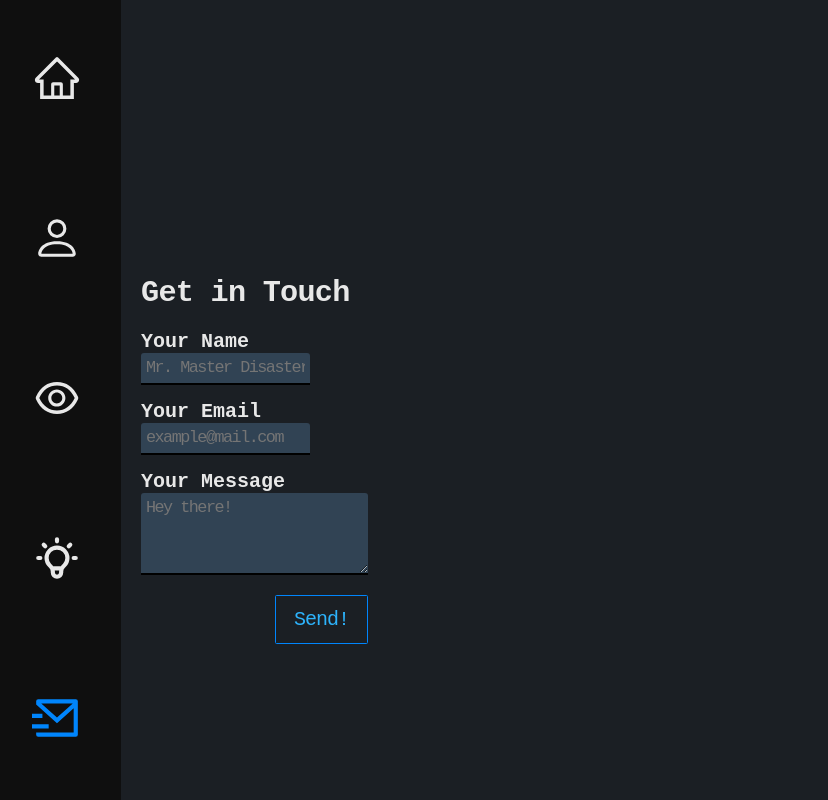
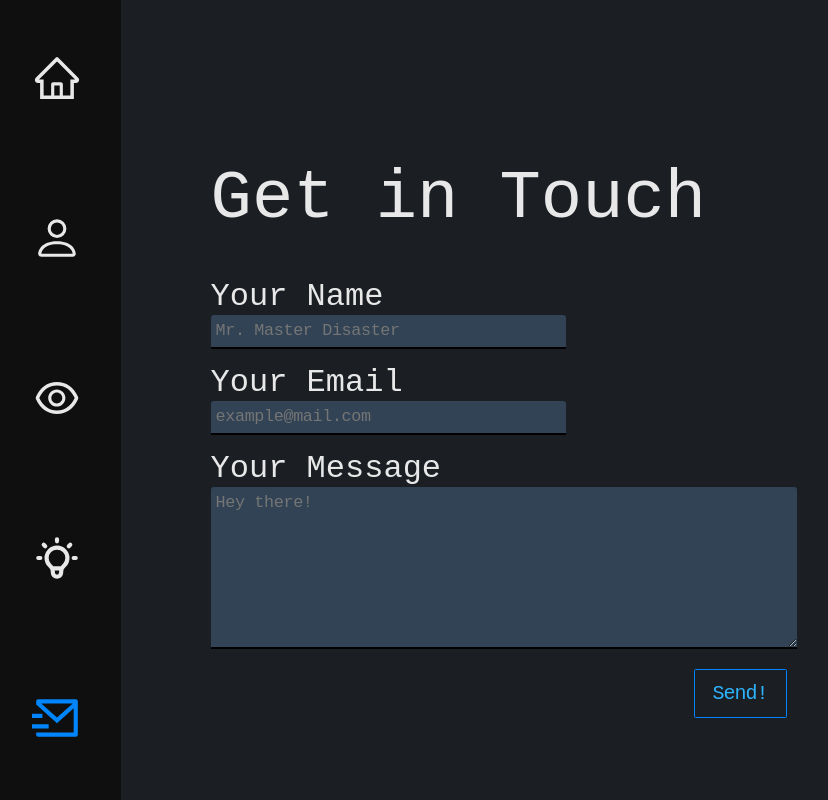
Before and after one commit to SpraylnlPray/MySite, a React app: page /contact in a window 1280 px wide. Shown: the whole page, without its empty margins (7-835 px from the left). Built offline with nearby package versions, Linux system fonts and the light colour scheme.

Commit message:
Contact for desktop

```diff
--- a/src/components/Contact/Contact.css
+++ b/src/components/Contact/Contact.css
@@ -1,8 +1,128 @@
+#contact-container {
+  color: #E8E8E8;
+  font-family: 'Courier New', Courier, monospace;
+}
+
 @media screen and (min-width: 751px) {
-/* For PC */
   #contact-container {
+    margin: 20vh 5vw 5vh 7vw;
+    width: 60vw;
+  }
+
+  #contact-header {
+    font-size: 4.3em;
+  }
+
+  #contact-form {
+    margin-top: 2.5em;
+  }
+
+  .form-input {
+    display: flex;
+    flex-direction: column;
+  }
+
+  .form-input > label {
+    font-size: 2em;
+  }
+
+  .form-input:not(:first-child) {
+    margin-top: 15px;
+  }
+
+  .form-input > input, .form-input > textarea {
+    transition-duration: 0.4s;
+    background-color: #314354;
     color: #E8E8E8;
+    border: none;
+    line-height: 1.9em;
+    font-size: 1.05em;
     font-family: 'Courier New', Courier, monospace;
+    letter-spacing: -0.01cm;
+    border-bottom: 2px solid black;
+    border-top-left-radius: 3px;
+    border-top-right-radius: 3px;
+    padding-left: 5px;
+    padding-right: 5px;
+  }
+
+  .form-input > input {
+    width: 45%;
+  }
+
+  .form-input > #message {
+    width: 75%;
+    height: 20vh;
+  }
+
+  .form-input > input:focus, .form-input > textarea:focus {
+    outline: none;
+    border-bottom: 2px solid #0085FC;
+  }
+
+  .form-input > input:invalid, .form-input > textarea:invalid {
+    outline: none;
+    border-bottom: 2px solid #D62727;
+  }
+
+  .form-input > textarea {
+    height: 80px;
+  }
+
+  #send-area {
+    display: flex;
+    justify-content: space-between;
+    align-items: center;
+    margin-top: 20px;
+    width: 75%;
+  }
+
+  #send-button {
+    transition: 0.25s;
+    outline: none;
+    background-color: #1B1F24;
+    border: 1px solid #0085FC;
+    color: #2DB3FC;
+    text-decoration: none;
+    border-radius: 1.5px;
+    text-align: center;
+    font-weight: 400;
+    font-size: 20px;
+    font-family: 'Courier New', Courier, monospace;
+    letter-spacing: -1px;
+    padding: 12px 18px;
+  }
+
+  #send-button:active {
+    background-color: #4576AD;
+  }
+
+  .info-message {
+    font-size: 20px;
+    padding: 12px 18px;
+    border-radius: 1.5px;
+  }
+
+  #send-area > span {
+    margin-left: 7px;
+  }
+
+  #error {
+    border: 1px solid #D62727;
+  }
+
+  #success {
+    border: 1px solid #228B22;
+  }
+
+  #loading {
+    border: 1px solid #0085FC;
+  }
+}
+
+
+@media screen and (max-width: 750px) {
+  #contact-container {
     margin: auto 20px auto 20px;
   }
 
@@ -110,116 +230,3 @@
     border: 1px solid #0085FC;
   }
 }
-
-
-@media screen and (max-width: 750px) {
-  #contact-container {
-    color: #E8E8E8;
-    font-family: 'Courier New', Courier, monospace;
-    margin: auto 20px auto 20px;
-  }
-
-  #contact-header {
-    margin-top: 15vh;
-    font-size: 0.8cm;
-    font-weight: 800;
-    letter-spacing: -0.02cm;
-  }
-
-  #contact-form {
-    margin-top: 20px;
-  }
-
-  .form-input {
-    display: flex;
-    flex-direction: column;
-  }
-
-  .form-input > label {
-    font-weight: 700;
-    font-size: 1.25em;
-  }
-
-  .form-input:not(:first-child) {
-    margin-top: 15px;
-  }
-
-  .form-input > input, .form-input > textarea {
-    transition-duration: 0.4s;
-    background-color: #314354;
-    color: #E8E8E8;
-    border: none;
-    line-height: 0.8cm;
-    font-size: 1.05em;
-    font-family: 'Courier New', Courier, monospace;
-    letter-spacing: -0.04cm;
-    border-bottom: 2px solid black;
-    border-top-left-radius: 3px;
-    border-top-right-radius: 3px;
-    padding-left: 5px;
-    padding-right: 5px;
-  }
-
-  .form-input > input {
-    width: 70%;
-  }
-
-  .form-input > input:focus, .form-input > textarea:focus {
-    outline: none;
-    border-bottom: 2px solid #0085FC;
-  }
-
-  .form-input > input:invalid, .form-input > textarea:invalid {
-    outline: none;
-    border-bottom: 2px solid #D62727;
-  }
-
-  .form-input > textarea {
-    height: 80px;
-  }
-
-  #send-area {
-    display: flex;
-    justify-content: space-between;
-    align-items: center;
-    margin-top: 20px;
-  }
-
-  #send-button {
-    transition: 0.25s;
-    outline: none;
-    background-color: #1B1F24;
-    border: 1px solid #0085FC;
-    color: #2DB3FC;
-    text-decoration: none;
-    border-radius: 1.5px;
-    text-align: center;
-    font-weight: 400;
-    font-size: 20px;
-    font-family: 'Courier New', Courier, monospace;
-    letter-spacing: -1px;
-    padding: 12px 18px;
-  }
-
-  #send-button:active {
-    background-color: #4576AD;
-  }
-
-  .info-message {
-    font-size: 20px;
-    padding: 12px 18px;
-    border-radius: 1.5px;
-  }
-
-  #error {
-    border: 1px solid #D62727;
-  }
-
-  #success {
-    border: 1px solid #228B22;
-  }
-
-  #loading {
-    border: 1px solid #0085FC;
-  }
-}
--- a/src/components/Projects/Projects.css
+++ b/src/components/Projects/Projects.css
@@ -23,7 +23,6 @@
 @media screen and (min-width: 751px) {
   #projects-container {
     margin: 20vh 5vw 5vh 7vw;
-    max-width: 80vw;
     width: 60vw;
   }
 
```
